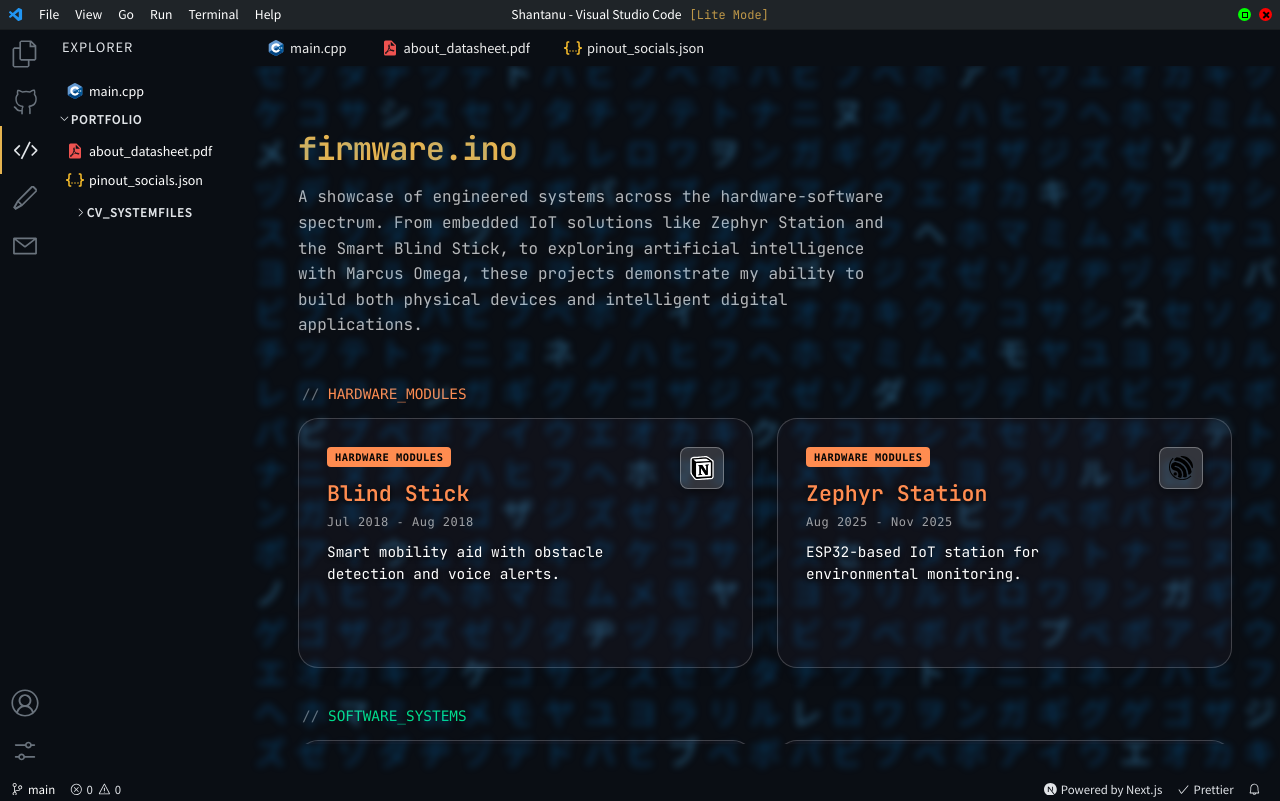
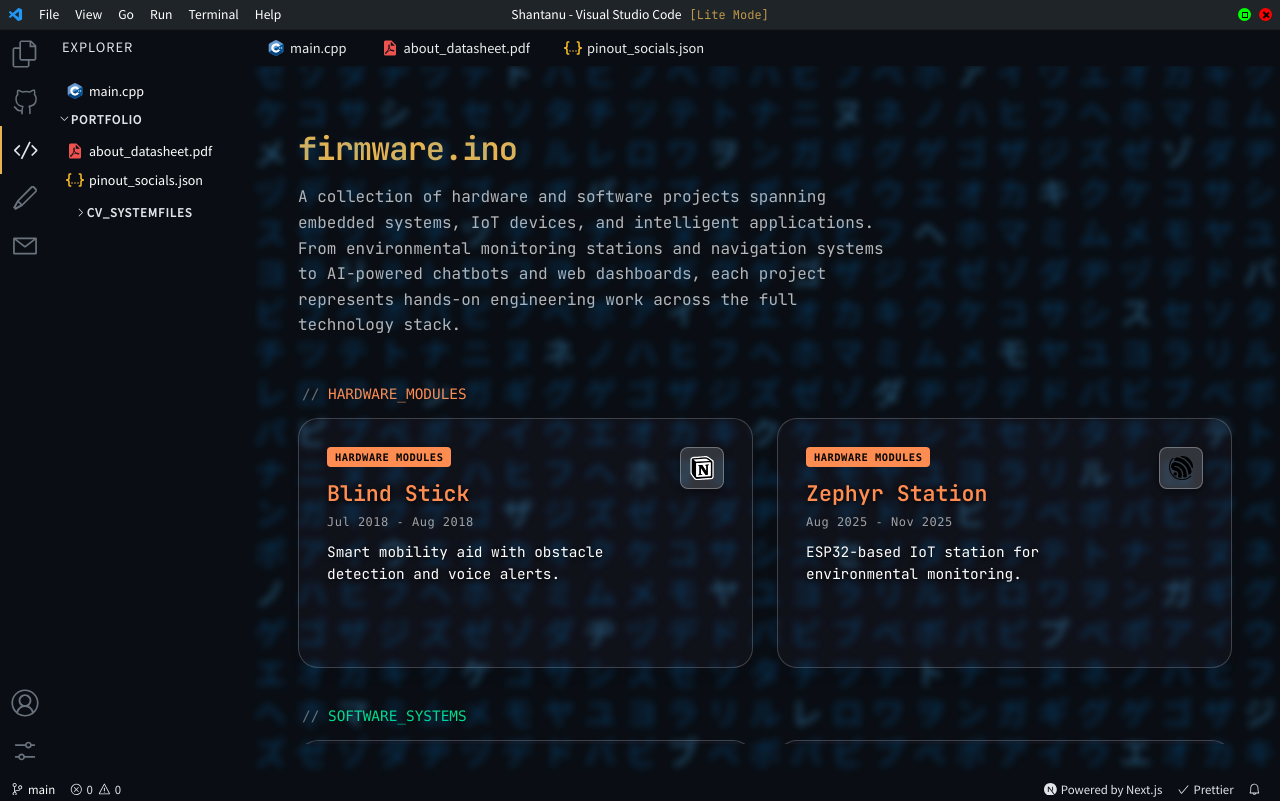
Before and after one commit to shaxntanu/VSCode-Portfolio, a Next.js app: page /projects in a window 1280 px wide. Built offline with nearby package versions, Linux system fonts and the light colour scheme.

Commit message:
Refine projects page description for better clarity

```diff
--- a/pages/projects.tsx
+++ b/pages/projects.tsx
@@ -20,7 +20,7 @@ const ProjectsPage = () => {
     <div className={styles.layout}>
       <h1 className={styles.pageTitle}>firmware.ino</h1>
       <p className={styles.pageSubtitle}>
-        A showcase of engineered systems across the hardware-software spectrum. From embedded IoT solutions like Zephyr Station and the Smart Blind Stick, to exploring artificial intelligence with Marcus Omega, these projects demonstrate my ability to build both physical devices and intelligent digital applications.
+        A collection of hardware and software projects spanning embedded systems, IoT devices, and intelligent applications. From environmental monitoring stations and navigation systems to AI-powered chatbots and web dashboards, each project represents hands-on engineering work across the full technology stack.
       </p>
 
       {categoryOrder.map((category) => {
```
